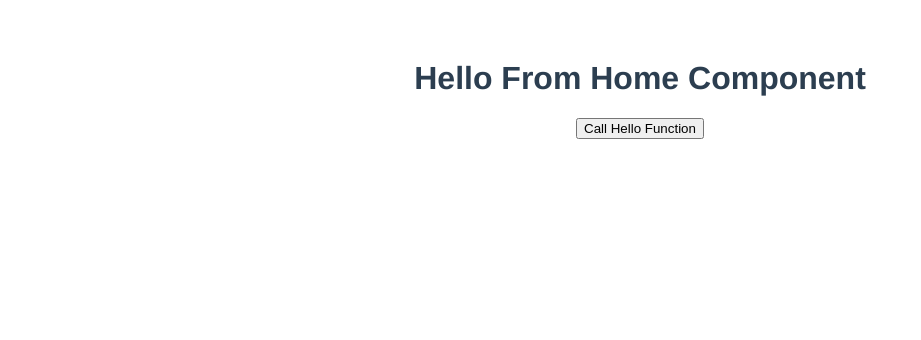
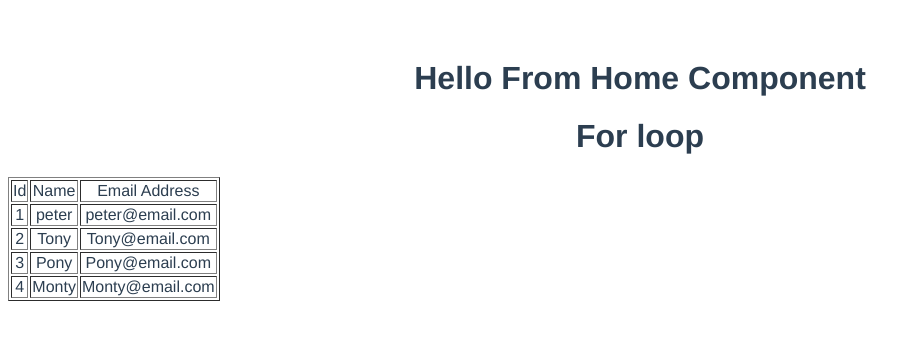
Before and after one commit to Kazi-Bablu/vue, a Vue app: page / in a window 1280 px wide. Shown: the top 340 px of the page, without its empty margins (0-921 px from the left). Built offline with nearby package versions, Linux system fonts and the light colour scheme.

Commit message:
vue for loop

```diff
--- a/src/components/Home.vue
+++ b/src/components/Home.vue
@@ -1,9 +1,25 @@
 <template>
   <div>
     <h1>Hello From Home Component</h1>
-<!--    <h2>{{ data }}</h2>-->
-<!--    <h2>{{ msg }}</h2>-->
-    <button v-on:click="hello('hello call')">Call Hello Function</button>
+    <!--    <h1 v-if="show">Hello From Home Component 2</h1>-->
+    <!--    <button v-on:click="display()">Toggle Element</button>-->
+    <!--    <h2>{{ data }}</h2>-->
+    <!--    <h2>{{ msg }}</h2>-->
+    <!--    <button v-on:click="hello('hello call')">Call Hello Function</button>-->
+    <h1>For loop</h1>
+    <table border="1px">
+      <tr>
+        <td>Id</td>
+        <td>Name</td>
+        <td>Email Address</td>
+      </tr>
+      <tr v-for="user in users" :key="user.id">
+        <td>{{user.id}}</td>
+        <td>{{user.name}}</td>
+        <td>{{user.email}}</td>
+      </tr>
+    </table>
+
   </div>
 </template>
 
@@ -17,6 +33,20 @@ export default {
   methods: {
     hello(data) {
       alert(data)
+    },
+    display() {
+      this.show = !this.show
+    }
+  },
+  data() {
+    // return {show: true};
+    return {
+      users: [
+        {id: 1, name: 'peter', email: 'peter@email.com'},
+        {id: 2, name: 'Tony', email: 'Tony@email.com'},
+        {id: 3, name: 'Pony', email: 'Pony@email.com'},
+        {id: 4, name: 'Monty', email: 'Monty@email.com'},
+      ]
     }
   }
 }
```
